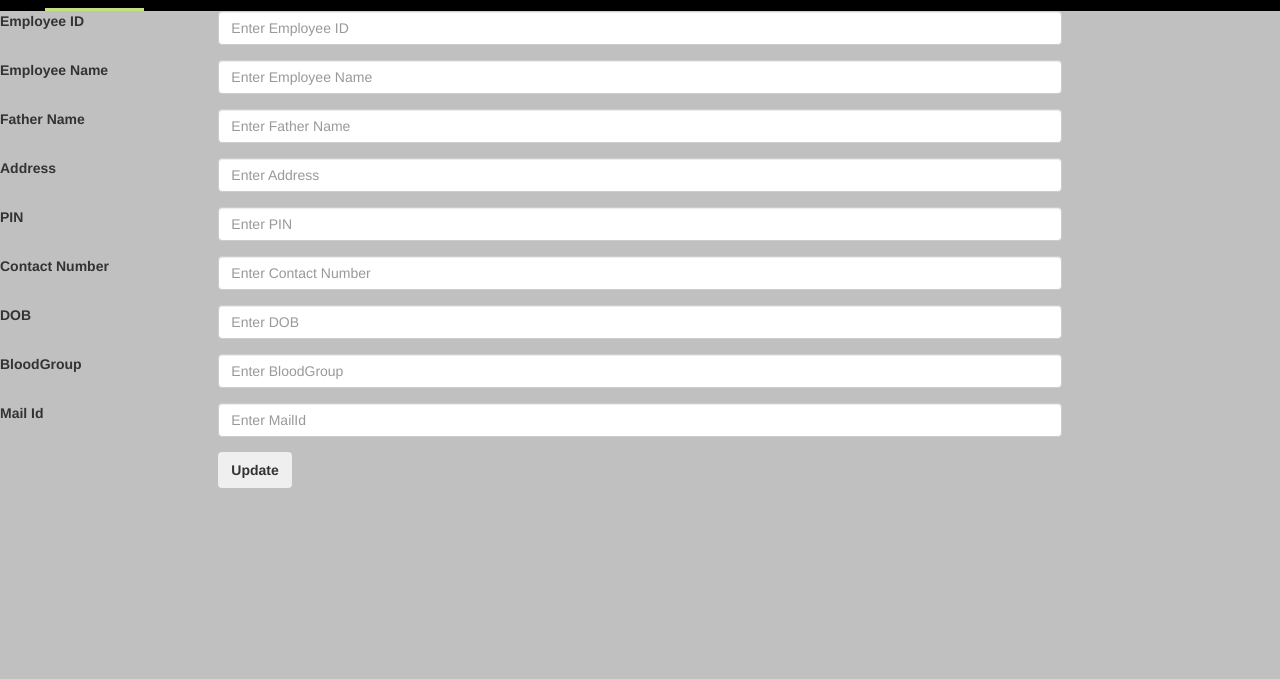
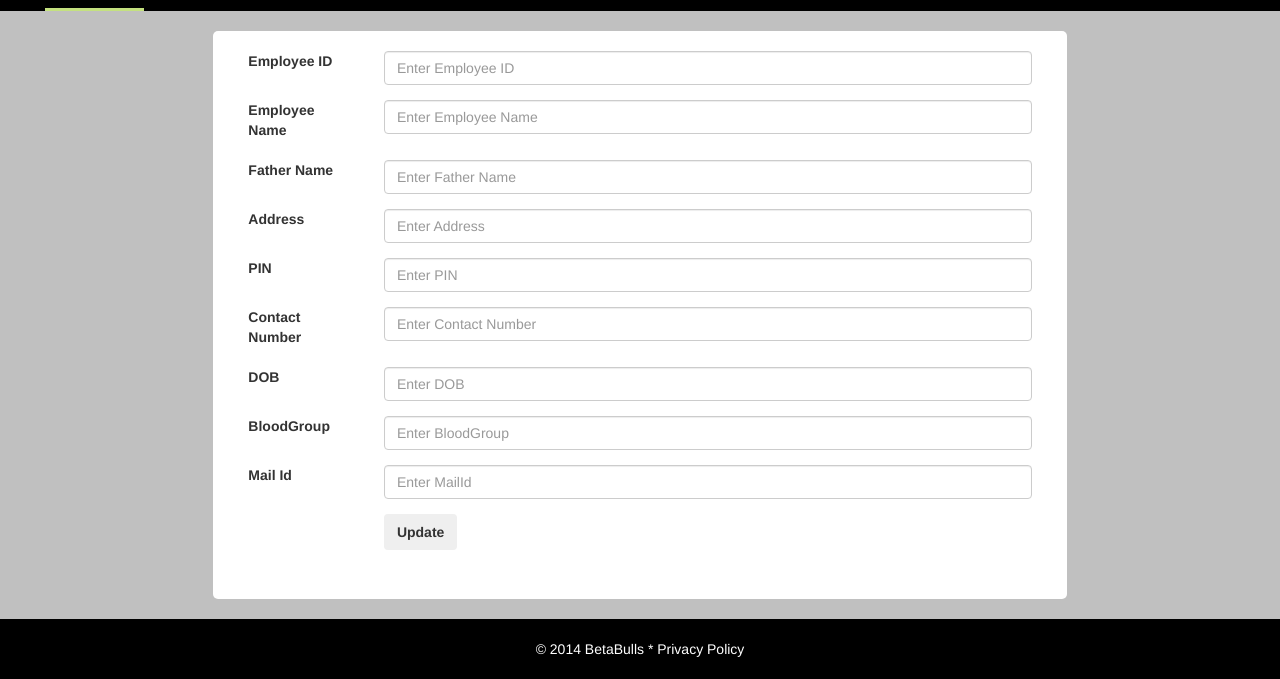
Before and after one commit to betabullsb/betabulls, a plain HTML site: page manage-employee.html in a window 1280 px wide. Shown: the part 126-805 px from the top of the page. Drawn offline with nearby package versions, Linux system fonts and the light colour scheme.

Commit message:
updated value

```diff
--- a/css/custom.css
+++ b/css/custom.css
@@ -292,35 +292,5 @@ a.socialIcon:hover, .socialHoverClass {
 #col{height:200px;background-color:#fff;margin-top:20px;
 border-radius:10px;}
 
-
-
-
-/*manage-employee css start*/
-
-
-
-.sample {
-	max-width:378px;
-	padding:30px 30px;
-
-}
-.sample-container{
-    background-color: #F7F7F7 !important;
-    padding: 20px 25px 30px;
-    margin: 0 auto 25px;
-    margin-top: 50px;
-    -moz-border-radius: 2px;
-    -webkit-border-radius: 2px;
-    border-radius: 2px;
-    -moz-box-shadow: 0px 2px 2px rgba(0, 0, 0, 0.3);
-    -webkit-box-shadow: 0px 2px 2px rgba(0, 0, 0, 0.3);
-    box-shadow: 0px 2px 2px rgba(0, 0, 0, 0.3);
-}
-
-.fdown{
-	background-color:#fff;
-	padding:20px 0px;
-	text-align:center;
-
-}
-.fdown p {color:#fff}
+.footer-head {background-color:#000;}
+.footer-head  p{text-align:center;padding:20px 0px;color:#fff}
--- a/manage-employee.html
+++ b/manage-employee.html
@@ -104,42 +104,43 @@
 </div>
 </div>
 
+<div class="container-fluid">
+<div class="row">
+<div class="col-sm-offset-2 col-sm-8" style="background-color:#fff;margin-top:20px;border-radius: 5px;
+    margin-bottom: 20px;">
+<form style="padding:20px 20px 20px 20px">
 
-
-<form>
-
-
- <div class= "manage-employee"><div class="form-group row" >
+ <div class="form-group row" >
     <label for="inputEmployeeID" class="col-sm-2 form-control-label">Employee ID</label>
-    <div class="col-sm-8">
+    <div class="col-sm-10">
       <input type="Employee ID" class="form-control" id="inputEmployeeID" placeholder="Enter Employee ID">
     </div>
-  </div></div>
+  </div>
 
   <div class="form-group row">
     <label for="inputEployeeName" class="col-sm-2 form-control-label">Employee Name</label>
-    <div class="col-sm-8">
+    <div class="col-sm-10">
       <input type="Employee Name" class="form-control" id="inputEployeeName" placeholder="Enter Employee Name">
     </div>
   </div>
 
   <div class="form-group row">
     <label for="inputFatherName" class="col-sm-2 form-control-label">Father Name</label>
-    <div class="col-sm-8">
+    <div class="col-sm-10">
       <input type="Father Name" class="form-control" id="inputFatherName" placeholder="Enter Father Name">
     </div>
   </div>
 
   <div class="form-group row">
     <label for="inputAddres" class="col-sm-2 form-control-label">Address</label>
-    <div class="col-sm-8">
+    <div class="col-sm-10">
       <input type="Address" class="form-control" id="inputAddres" placeholder="Enter Address">
     </div>
   </div>
 
   <div class="form-group row">
     <label for="inputPin" class="col-sm-2 form-control-label">PIN</label>
-    <div class="col-sm-8">
+    <div class="col-sm-10">
       <input type="PIN" class="form-control" id="inputPin" placeholder="Enter PIN">
     </div>
   </div>
@@ -147,14 +148,14 @@
 
   <div class="form-group row">
     <label for="inputContactNumber" class="col-sm-2 form-control-label">Contact Number</label>
-    <div class="col-sm-8">
+    <div class="col-sm-10">
       <input type="Contact Number" class="form-control" id="inputContactNumber" placeholder="Enter Contact Number">
     </div>
   </div>
 
    <div class="form-group row">
     <label for="inputDob" class="col-sm-2 form-control-label">DOB</label>
-    <div class="col-sm-8">
+    <div class="col-sm-10">
       <input type="DOB" class="form-control" id="inputDob" placeholder="Enter DOB">
     </div>
   </div>
@@ -162,7 +163,7 @@
 
   <div class="form-group row">
     <label for="inputBloodGroup" class="col-sm-2 form-control-label">BloodGroup</label>
-    <div class="col-sm-8">
+    <div class="col-sm-10">
       <input type="BloodGroup" class="form-control" id="inputBloodGroup" placeholder="Enter BloodGroup">
     </div>
   </div>
@@ -170,7 +171,7 @@
 
   <div class="form-group row">
     <label for="inputMailId" class="col-sm-2 form-control-label">Mail Id</label>
-    <div class="col-sm-8">
+    <div class="col-sm-10">
       <input type="MailId" class="form-control" id="inputMailId" placeholder="Enter MailId">
     </div>
   </div>
@@ -182,10 +183,11 @@
     </div>
   </div>
 </form>
-
-
-
-
-
+</div>
+</div>
+</div>
+<div class="footer-head">
+	<p>&#169; 2014 BetaBulls *  Privacy Policy</p>
+</div>
 </body>
 </html>
```
Also changed, not shown: dashboard.html (+1 -0 lines).
